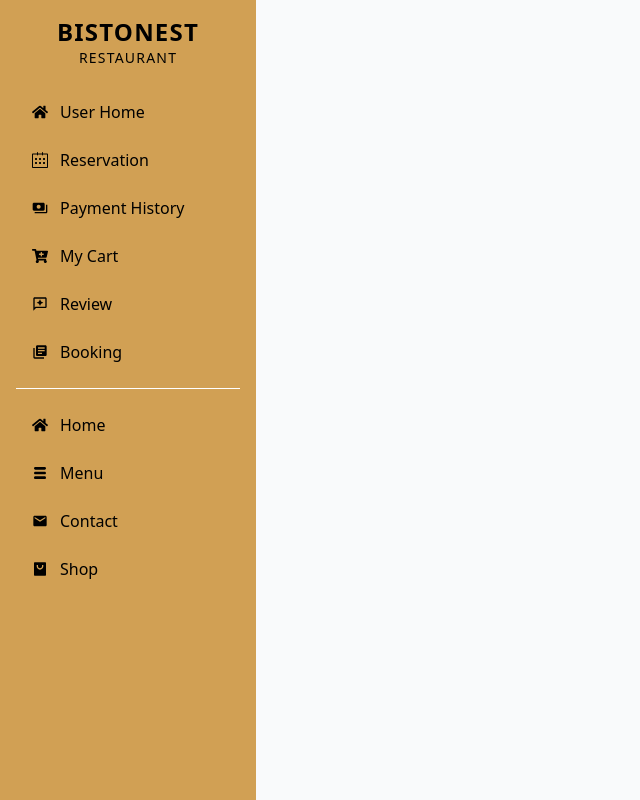
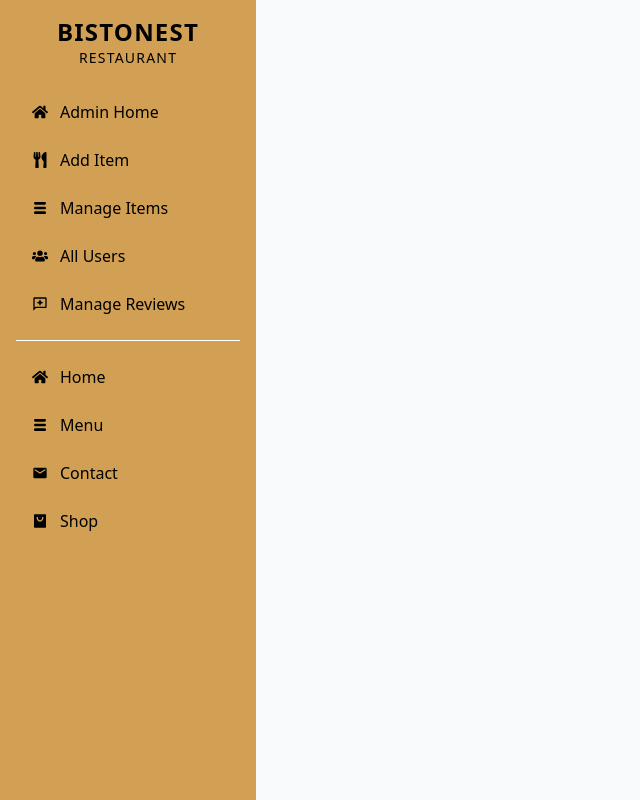
Before and after one commit to MujahidulIslam4541/BistroNest-client, a React (Vite) app: page /dashboard in a window 1280 px wide. Shown: the whole page, without its empty margins (0-640 px from the left). Built offline with nearby package versions, Linux system fonts and the light colour scheme; no server answers.

Commit message:
allusers page create and design complete

```diff
--- a/src/components/signinWithSocial/SignInWithGoogle.jsx
+++ b/src/components/signinWithSocial/SignInWithGoogle.jsx
@@ -1,12 +1,12 @@
-import React from 'react'
 import { FaFacebook } from 'react-icons/fa'
 import { FcGoogle } from 'react-icons/fc'
 import UseContext from '../../hooks/useContext'
 import useAxiosOpen from '../../hooks/useAxiosOpen'
 import { useNavigate } from 'react-router-dom'
+import toast from 'react-hot-toast'
 
 const SignInWithSocial = () => {
-  const navigate=useNavigate()
+  const navigate = useNavigate()
   const { googleSignIn } = UseContext()
   const axiosPublic = useAxiosOpen()
   const handleGoogleSignIn = () => {
@@ -20,6 +20,7 @@ const SignInWithSocial = () => {
         axiosPublic.post('/user', userinfo)
           .then(res => {
             console.log(res.data)
+            toast.success("Your account has been created successfully. Welcome aboard! 🎉")
             navigate('/')
           })
       })
--- a/src/layoutes/Dashboard.jsx
+++ b/src/layoutes/Dashboard.jsx
@@ -1,4 +1,4 @@
-import { FaCartPlus, FaHome } from 'react-icons/fa'
+import { FaCartPlus, FaHome, FaUser, FaUsers, FaUtensils } from 'react-icons/fa'
 import { NavLink, Outlet } from 'react-router-dom'
 import { SlCalender } from "react-icons/sl";
 import { MdEmail, MdLibraryBooks, MdPayments, MdOutlineReviews } from "react-icons/md";
@@ -6,6 +6,12 @@ import { TiThMenu } from "react-icons/ti";
 import { RiShoppingBag2Fill } from "react-icons/ri";
 
 const Dashboard = () => {
+
+
+    // TODO: get is Admin value from the database or context
+    const isAdmin = true; // Replace with actual admin check logic
+
+
     const navLinkStyle = ({ isActive }) =>
         isActive
             ? "flex items-center gap-3 py-2 px-4 bg-[#924c0b] text-white rounded-md"
@@ -23,8 +29,36 @@ const Dashboard = () => {
                     </NavLink>
                 </div>
 
-                {/* Navigation Links */}
+                {/* Navigation Links for Admin and User */}
                 <ul className='space-y-2'>
+
+                    {isAdmin ? <>
+                        <li>
+                            <NavLink to='/dashboard/adminHome' className={navLinkStyle}>
+                                <FaHome /> Admin Home
+                            </NavLink>
+                        </li>
+                        <li>
+                            <NavLink to='/dashboard/addItem' className={navLinkStyle}>
+                                <FaUtensils /> Add Item
+                            </NavLink>
+                        </li>
+                        <li>
+                            <NavLink to='/dashboard/items' className={navLinkStyle}>
+                                <TiThMenu /> Manage Items
+                            </NavLink>
+                        </li>
+                        <li>
+                            <NavLink to='/dashboard/users' className={navLinkStyle}>
+                                <FaUsers /> All Users
+                            </NavLink>
+                        </li>
+                        <li>
+                            <NavLink to='/dashboard/manageReviews' className={navLinkStyle}>
+                                <MdOutlineReviews /> Manage Reviews
+                            </NavLink>
+                        </li>
+                    </> : <>
                         <li>
                             <NavLink to='/dashboard/userHome' className={navLinkStyle}>
                                 <FaHome /> User Home
@@ -42,7 +76,7 @@ const Dashboard = () => {
                         </li>
                         <li>
                             <NavLink to='/dashboard/cart' className={navLinkStyle}>
-                            <FaCartPlus/>My Cart
+                                <FaCartPlus />My Cart
                             </NavLink>
                         </li>
                         <li>
@@ -55,6 +89,8 @@ const Dashboard = () => {
                                 <MdLibraryBooks /> Booking
                             </NavLink>
                         </li>
+                    </>
+                    }
 
                     {/* Divider */}
                     <div className='border-t border-white my-4'></div>
@@ -81,6 +117,7 @@ const Dashboard = () => {
                         </NavLink>
                     </li>
                 </ul>
+
             </div>
 
             {/* Outlet */}
--- /dev/null
+++ b/src/pages/Dashboard/allUsers/AllUsers.jsx
@@ -0,0 +1,50 @@
+import { FaUsers } from "react-icons/fa"
+import { MdDeleteForever } from "react-icons/md"
+
+
+const AllUsers = () => {
+    return (
+        <div>
+            <div className="max-w-6xl mx-auto mt-8 px-4">
+                <div className="bg-white shadow-md rounded-xl p-6 mb-6">
+                    <h2 className="text-lg sm:text-2xl font-bold text-gray-700 mb-6">TOTAL USERS: 6</h2>
+                    {/* table section */}
+                    <div className="overflow-x-auto rounded-xl">
+                        <table className="table">
+                            {/* head */}
+                            <thead className="bg-[#D1A054] text-white text-[16px]">
+                                <tr>
+                                    <th>#</th>
+                                    <th>Name</th>
+                                    <th>Email</th>
+                                    <th>Role</th>
+                                    <th>Action</th>
+                                </tr>
+                            </thead>
+                            <tbody>
+                                {/* row 1 */}
+                                <tr>
+                                    <td>1</td>
+                                    <td>Mujahidul Islam Rifat</td>
+                                    <td>mirifat4541@gmail.com</td>
+                                    <td>  <button
+                                        className=" bg-[#D1A054] text-white text-2xl px-2 py-2 rounded-sm transition"
+                                    >
+                                        <FaUsers  />
+                                    </button></td>
+                                    <td>                                        <button
+                                        className="bg-[#B91C1C] text-white text-2xl px-2 py-2 rounded-sm transition"
+                                    >
+                                        <MdDeleteForever />
+                                    </button></td>
+                                </tr>
+                            </tbody>
+                        </table>
+                    </div>
+                </div>
+            </div>
+        </div>
+    )
+}
+
+export default AllUsers
--- a/src/route/Router.jsx
+++ b/src/route/Router.jsx
@@ -10,6 +10,7 @@ import SignUp from "../pages/signUp/SignUp";
 import Dashboard from "../layoutes/Dashboard";
 import Cart from "../pages/Dashboard/cart/Cart";
 import PaymentHistory from "../pages/Dashboard/paymentHistory/PaymentHistory";
+import AllUsers from "../pages/Dashboard/allUsers/AllUsers";
 
 const router = createBrowserRouter([
     {
@@ -51,6 +52,10 @@ const router = createBrowserRouter([
             {
                 path:'/dashboard/payment',
                 element:<PaymentHistory></PaymentHistory>
+            },
+            {
+                path: '/dashboard/users',
+                element: <AllUsers></AllUsers>
             }
         ]
     }
```
Lines whose indentation alone changed are shown as unchanged.
